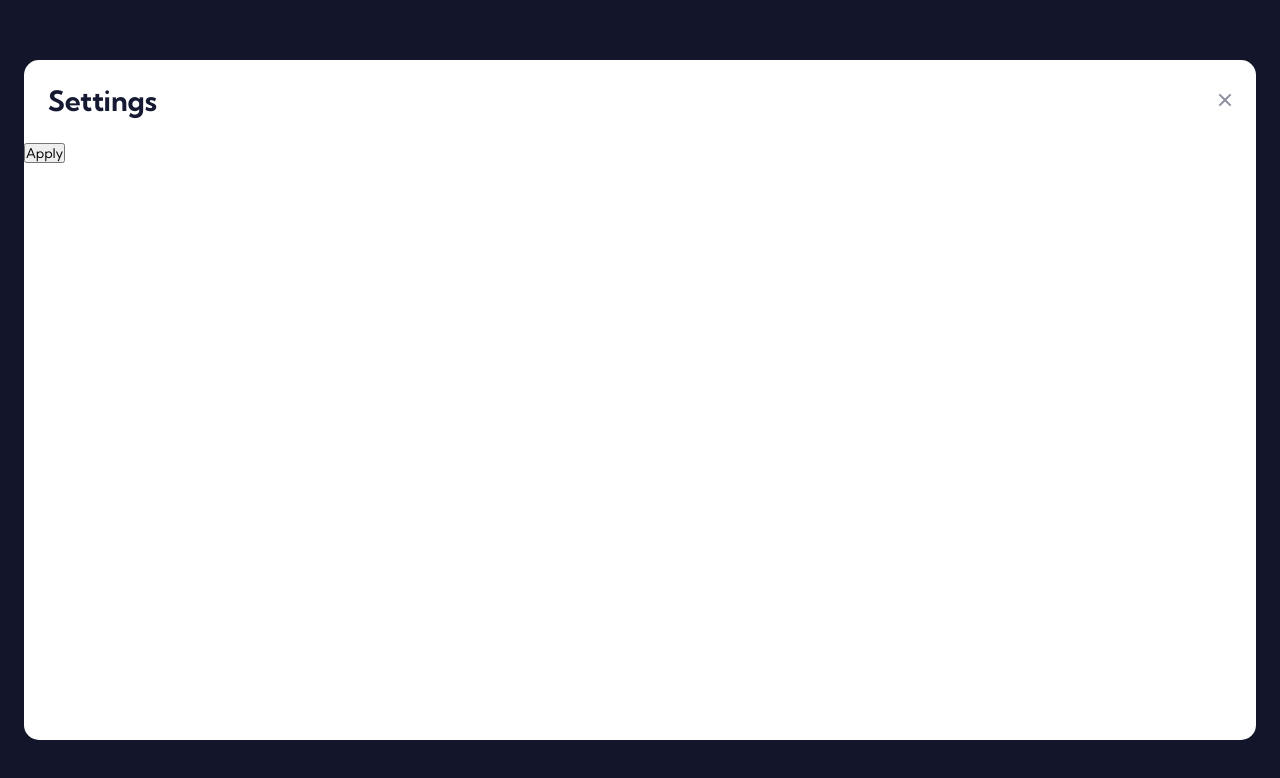
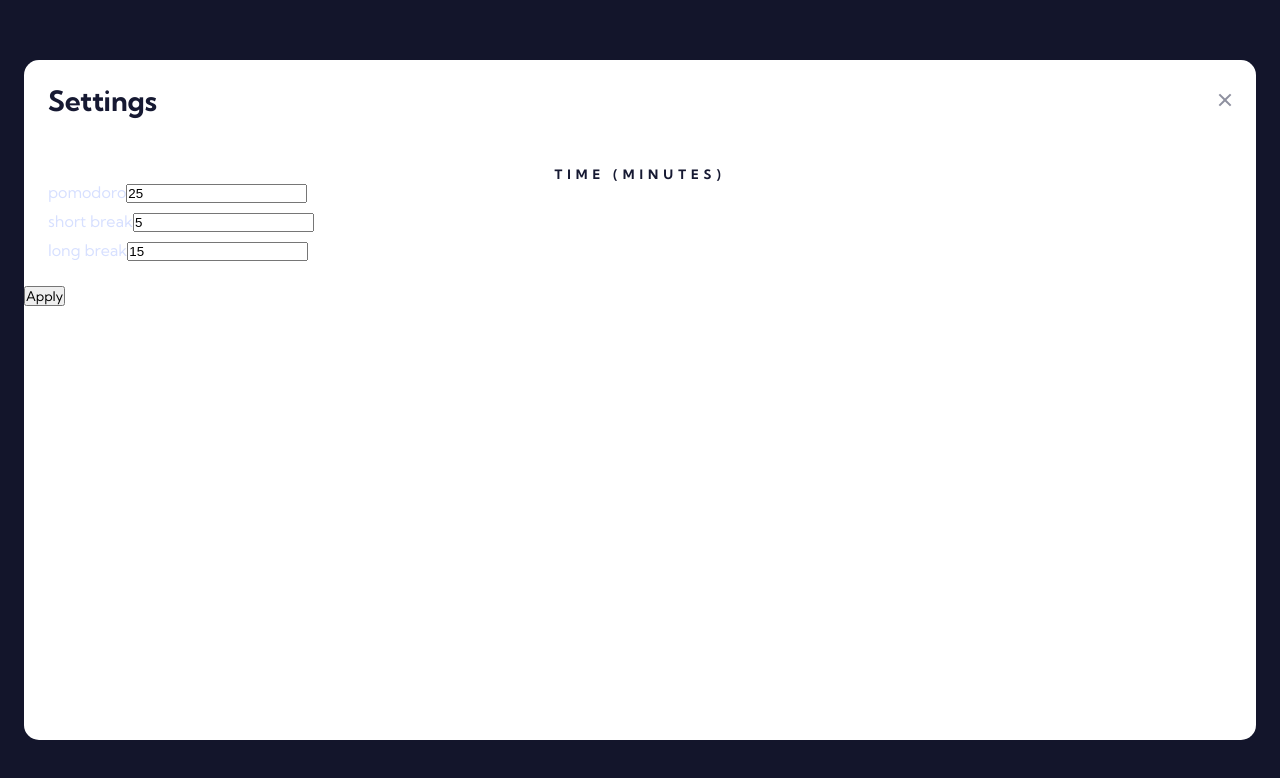
Before and after one commit to ryanbradley-webdev/pomodoro, a React (Vite) app: page / in a window 1280 px wide. Both pictures are taken after a click on the button 640 px from the left and 710 px from the top of the page. Shown: the top 778 px of the page. Built offline with nearby package versions, Linux system fonts and the light colour scheme.

Commit message:
Add input components to handle changes in timer settings with basic styles applied.

```diff
--- /dev/null
+++ b/src/components/NumericInput/NumericInput.tsx
@@ -0,0 +1,39 @@
+import styles from './NumericInput.module.css'
+
+export default function NumericInput({
+  label,
+  value,
+  updateValue
+}: {
+  label: string
+  value: number
+  updateValue: (newValue: number) => void
+}) {
+  const handleChange = (e: React.ChangeEvent<HTMLInputElement>) => {
+    const newValue = Number.parseInt(e.target.value)
+
+    updateValue(newValue)
+  }
+
+  return (
+    <label
+      className={styles.label}
+      htmlFor={label}
+    >
+
+      <span>
+        {label}
+      </span>
+
+      <input
+        type="number"
+        name={label}
+        id={label}
+        value={value}
+        onChange={handleChange}
+        min={0}
+      />
+
+    </label>
+  )
+}
--- a/src/components/SettingsModal/SettingsModal.module.css
+++ b/src/components/SettingsModal/SettingsModal.module.css
@@ -15,6 +15,15 @@
 
 .modal > div {
   padding: 24px;
+}
+
+.modal h4 {
+  color: var(--clr-black-900);
+  font-size: var(--font-size-h4);
+  font-weight: bold;
+  line-height: var(--line-height-h4);
+  letter-spacing: var(--space-h4);
+  text-align: center;
 }
 
 .heading {
@@ -36,3 +45,8 @@
   background-color: transparent;
   border: none;
 }
+
+.time_inputs {
+  display: grid;
+  row-gap: 8px;
+}
--- a/src/components/SettingsModal/SettingsModal.tsx
+++ b/src/components/SettingsModal/SettingsModal.tsx
@@ -1,6 +1,7 @@
 import { Dispatch, SetStateAction, useEffect, useState } from "react"
 import styles from './SettingsModal.module.css'
 import CloseIcon from "../../assets/CloseIcon"
+import NumericInput from "../NumericInput/NumericInput"
 
 export default function SettingsModal({
   visible,
@@ -53,6 +54,40 @@ export default function SettingsModal({
 
         </div>
 
+        <div
+          className={styles.time_inputs_container}
+        >
+
+          <h4>
+            TIME (MINUTES)
+          </h4>
+
+          <div
+            className={styles.time_inputs}
+          >
+
+            <NumericInput
+              label="pomodoro"
+              value={25}
+              updateValue={newValue => console.log(newValue)}
+            />
+
+            <NumericInput
+              label="short break"
+              value={5}
+              updateValue={newValue => console.log(newValue)}
+            />
+
+            <NumericInput
+              label="long break"
+              value={15}
+              updateValue={newValue => console.log(newValue)}
+            />
+
+          </div>
+
+        </div>
+
         <button
           onClick={applySettings}
         >
--- a/src/index.css
+++ b/src/index.css
@@ -22,16 +22,16 @@
   --font-size-h1: 80px;
   --font-size-h2: 20px;
   --font-size-h3: 14px;
-  --font-size-h4: 13px;
+  --font-size-h4: 11px;
   --font-size-body-md: 14px;
   --font-size-body-sm: 12px;
   --space-h1: -4px;
   --space-h3: 13.13px;
-  --space-h4: 5px;
+  --space-h4: 4.23px;
   --line-height-h1: 100px;
   --line-height-h2: 26px;
   --line-height-h3: 16px;
-  --line-height-h4: 16px;
+  --line-height-h4: 14px;
   --line-height-body-md: 18px;
   --line-height-body-sm: 14px;
 }
@@ -41,11 +41,14 @@
     --font-size-h1: 100px;
     --font-size-h2: 28px;
     --font-size-h3: 16px;
+    --font-size-h4: 13px;
     --space-h1: -5px;
     --space-h3: 15px;
+    --space-h4: 5px;
     --line-height-h1: 120px;
     --line-height-h2: 34px;
     --line-height-h3: 19px;
+    --line-height-h4: 16px;
   }
 }
 
```
Also changed, not shown: src/components/NumericInput/NumericInput.module.css (added).
